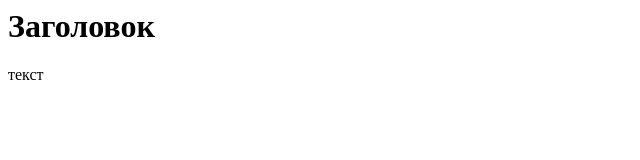
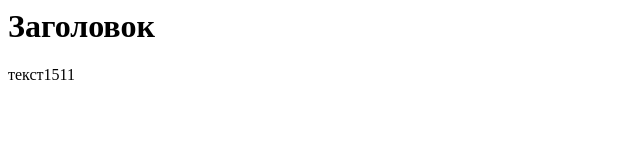
Before and after one commit to ZENdDistraught/schoolsite, a plain HTML site: page main.html in a window 1280 px wide. Shown: the full height of the page, 0-640 px from the left. Drawn offline with Linux system fonts and the light colour scheme.

Commit message:
Update main.html

```diff
--- a/main.html
+++ b/main.html
@@ -8,6 +8,6 @@
 
 <body>
   <h1>Заголовок</h1>
-  <p>текст</p>
+  <p>текст1511</p>
 </body>
 </html>
```
